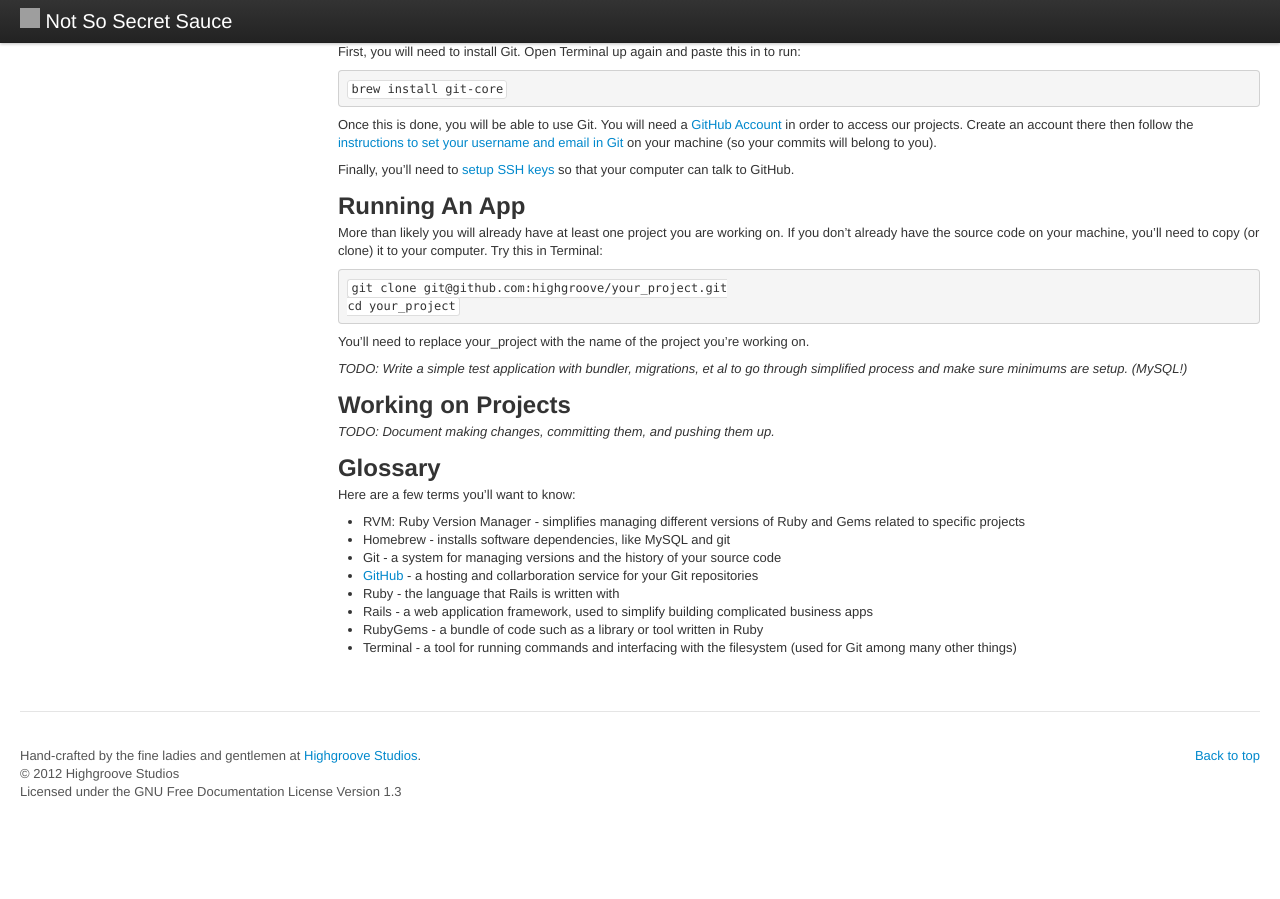
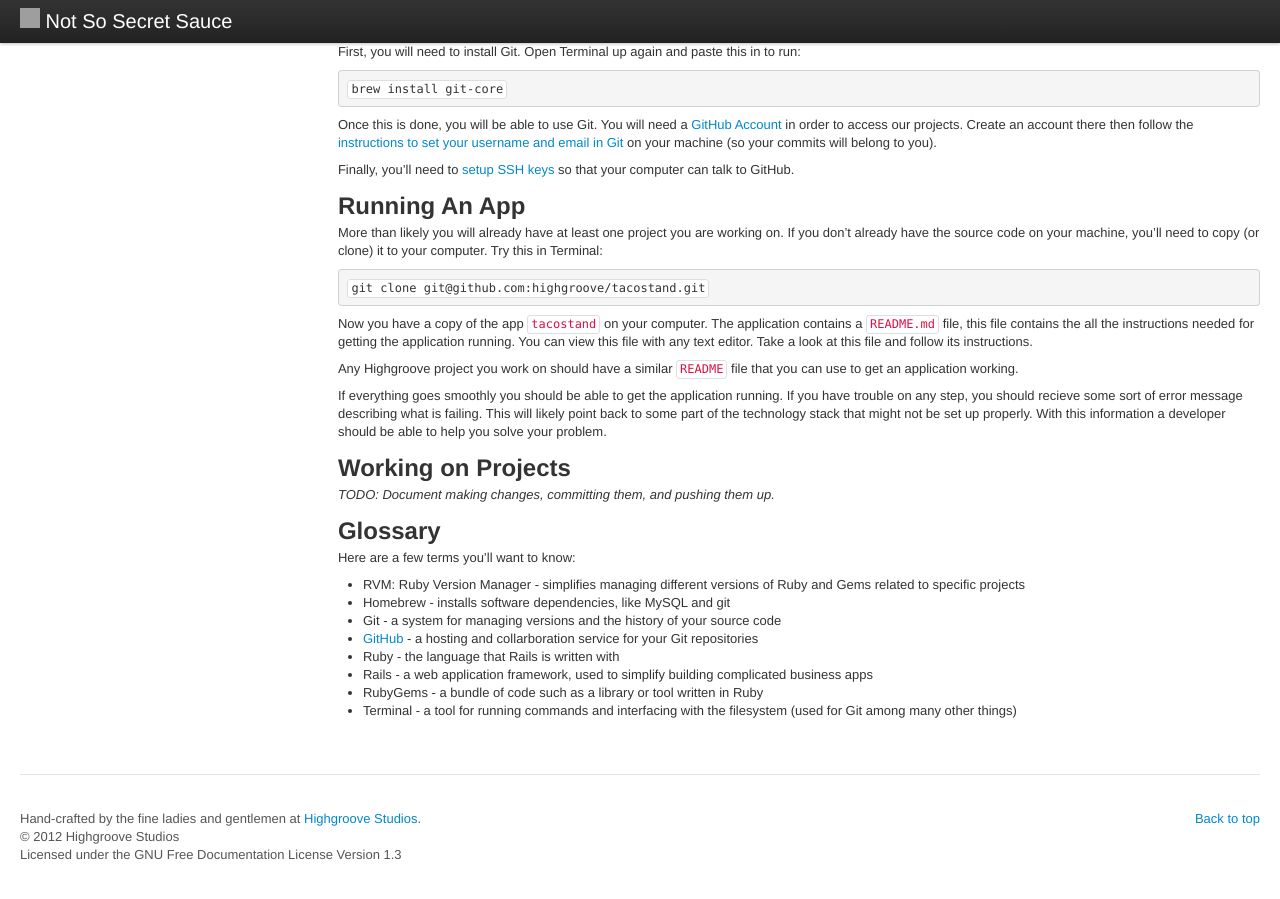
Before and after one commit to daveworth/not-so-secret-sauce, a Jekyll site: the page built from topics/onboarding-process-for-designers.md, in a window 1280 px wide and 900 px high, scrolled down 669 px. Built offline with Jekyll 4.4.1, drawn with Linux system fonts in a browser that asks for light colours; nearby versions of some CDN libraries; comment, search, counter and statistics services are not loaded; before the commit the page ends 1506 px from its top, so only the background shows below that; grey boxes are pictures that could not be loaded.

Commit message:
[#27134037] Adds section on getting a project running

```diff
--- a/topics/onboarding-process-for-designers.md
+++ b/topics/onboarding-process-for-designers.md
@@ -74,14 +74,16 @@ More than likely you will already have at least one project you are working
 on. If you don’t already have the source code on your machine, you’ll need to
 copy (or clone) it to your computer. Try this in Terminal:
 
-    git clone git@github.com:highgroove/your_project.git
-    cd your_project
+    git clone git@github.com:highgroove/tacostand.git
 
-You’ll need to replace your_project with the name of the project you’re
-working on.
+Now you have a copy of the app `tacostand` on your computer. The application contains a `README.md`
+file, this file contains the all the instructions needed for getting the application running. You can view this file with any text editor. Take a look at this file and follow its instructions.
 
-*TODO: Write a simple test application with bundler, migrations, et al to go
-through simplified process and make sure minimums are setup. (MySQL!)*
+
+Any Highgroove project you work on should have a similar `README` file that you can use to get an application working.
+
+If everything goes smoothly you should be able to get the application running. If you have trouble on any step, you should recieve some sort of error message describing what is failing. This will likely point back to some part of the technology stack that might not be set up properly. With this information a developer should be able to help you
+solve your problem.
 
 ## Working on Projects
 
```
